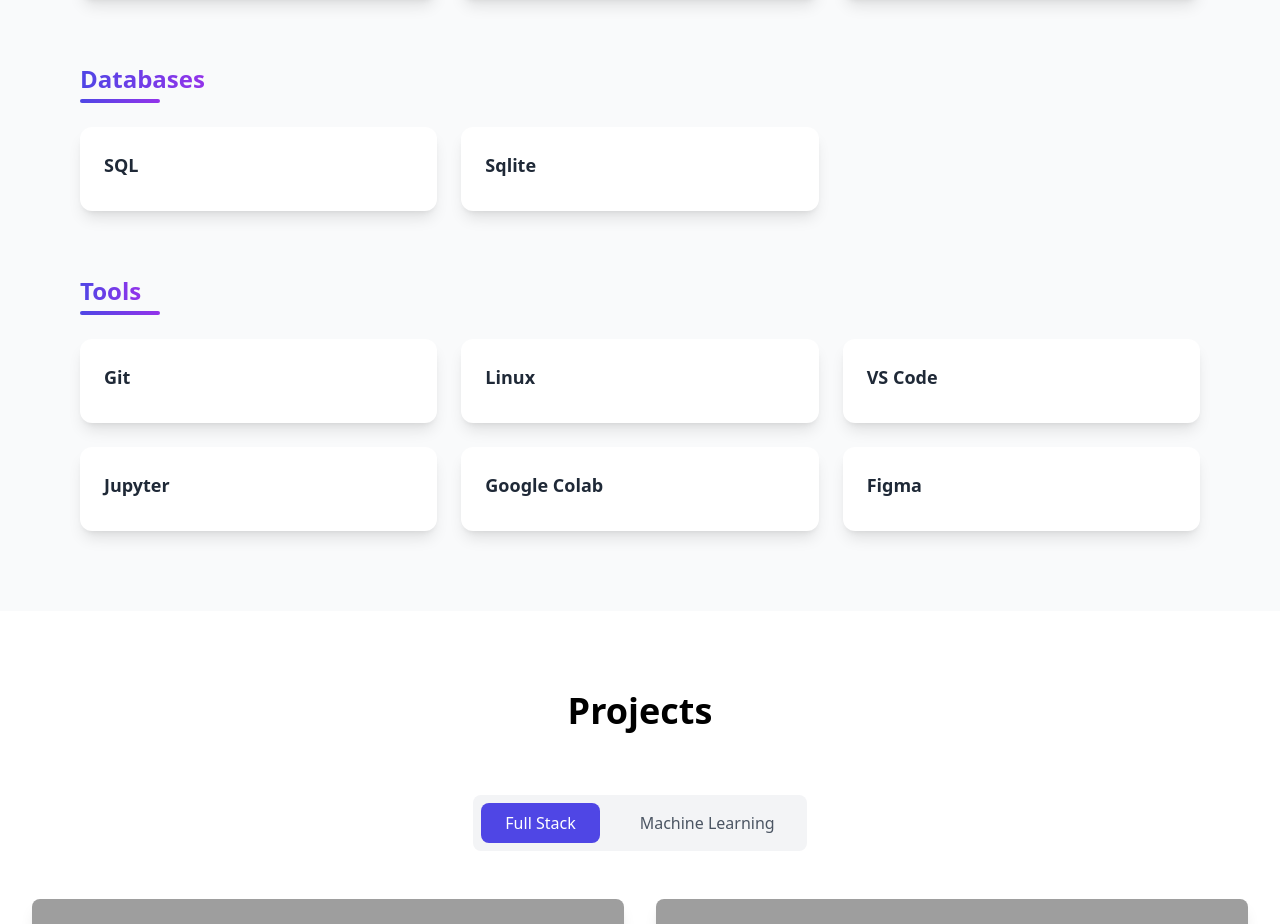
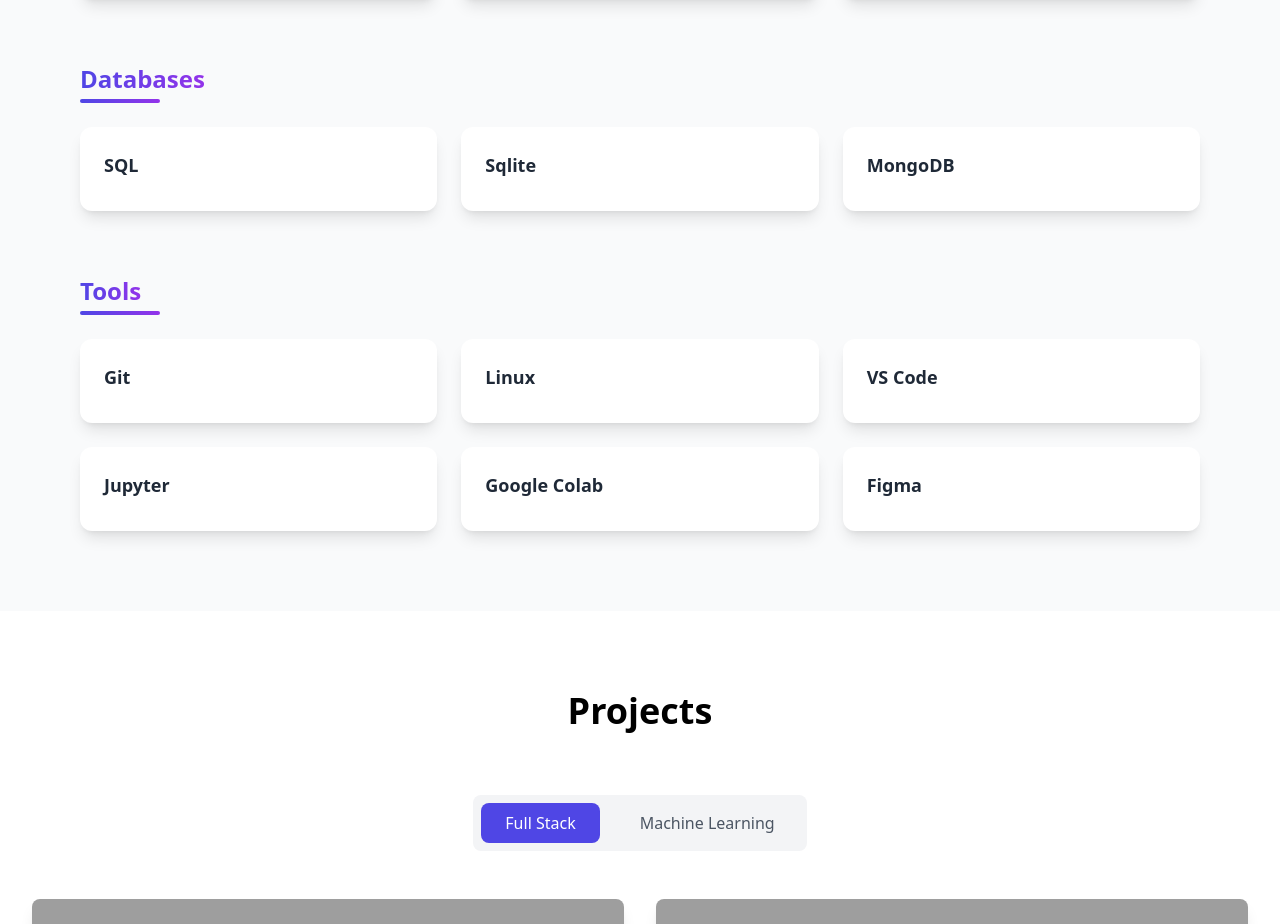
Before and after one commit to LVSJanakiRamaraju/MyPortfolio, a React (Vite) app: page / in a window 1280 px wide. Shown: the part 2391-3315 px from the top of the page. Built offline with nearby package versions, Linux system fonts and the light colour scheme; grey boxes are pictures that could not be loaded.

Commit message:
Added Mongo DB in Skills section

```diff
--- a/src/components/Skills.tsx
+++ b/src/components/Skills.tsx
@@ -4,7 +4,7 @@
   'Languages': ['Python', 'JavaScript', 'Java', 'C++', 'PHP'],
   'Web Technologies': ['Tailwind CSS', 'React.js', 'Node.js', 'Express.js', 'TypeScript', 'REST APIs'],
   'Machine Learning': ['TensorFlow', 'Scikit-learn', 'NLP', 'Data Manipulation & Analysis', 'ML Algorithms', 'OpenCV'],
-  'Databases': ['SQL' , 'Sqlite'],
+  'Databases': ['SQL' , 'Sqlite', 'MongoDB'],
   'Tools': ['Git', 'Linux', 'VS Code', 'Jupyter', 'Google Colab', 'Figma'],
 };
 
```
